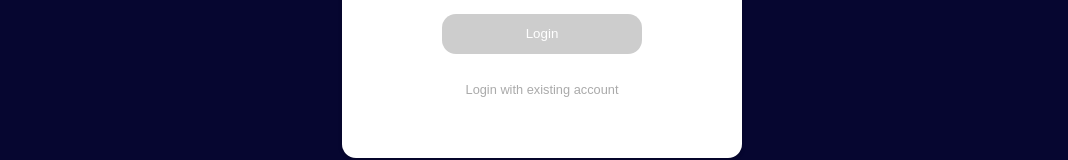
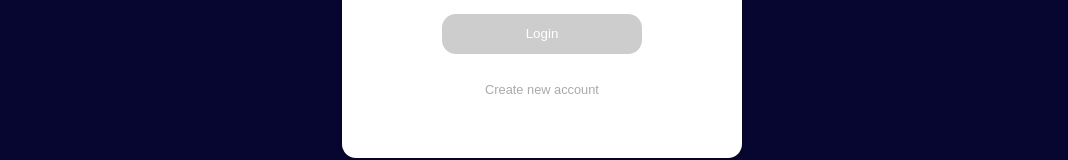
Before and after one commit to manpingchen/Authentication, a React (Create React App) app: page /auth in a window 1280 px wide. Shown: the part 437-597 px from the top of the page, without its empty margins (98-1166 px from the left). Built offline with nearby package versions, Linux system fonts and the light colour scheme.

Commit message:
Fix if is new user statement

```diff
--- a/src/components/Auth/AuthForm.js
+++ b/src/components/Auth/AuthForm.js
@@ -139,7 +139,7 @@ const AuthForm = () => {
         <div className={classes.actions}>
           <button disabled={shouldButtonDisabled}>{buttonText}</button>
           <button type="button" className={classes.toggle} onClick={switchAuthModeHandler}>
-            {isNewUser ? "Create new account" : "Login with existing account"}
+            {!isNewUser ? "Create new account" : "Login with existing account"}
           </button>
         </div>
       </form>
```
Also changed, not shown: 1 other file (tests, documents, lock files or other folders).
